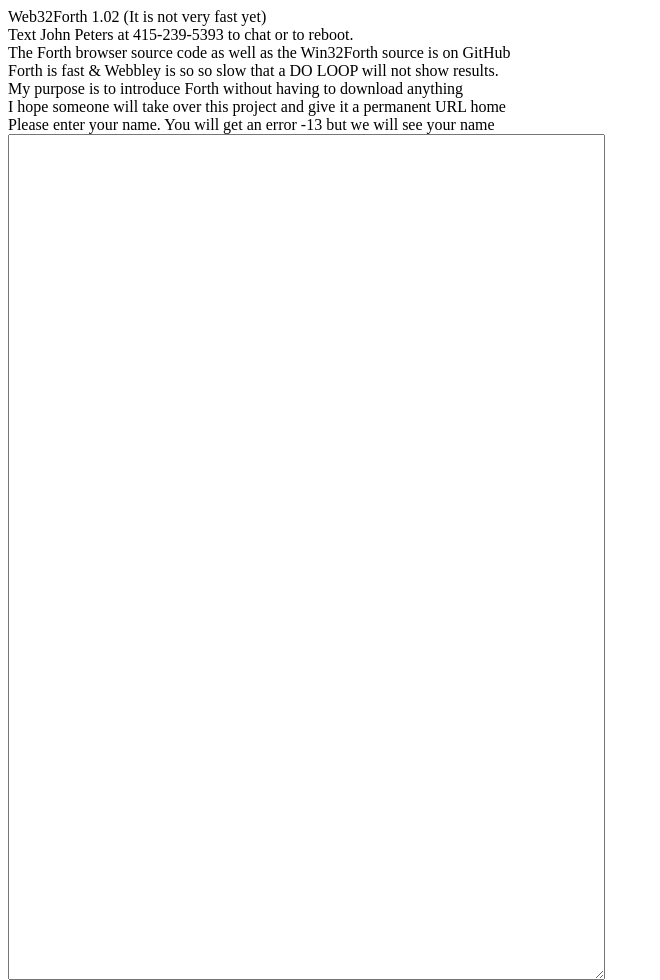
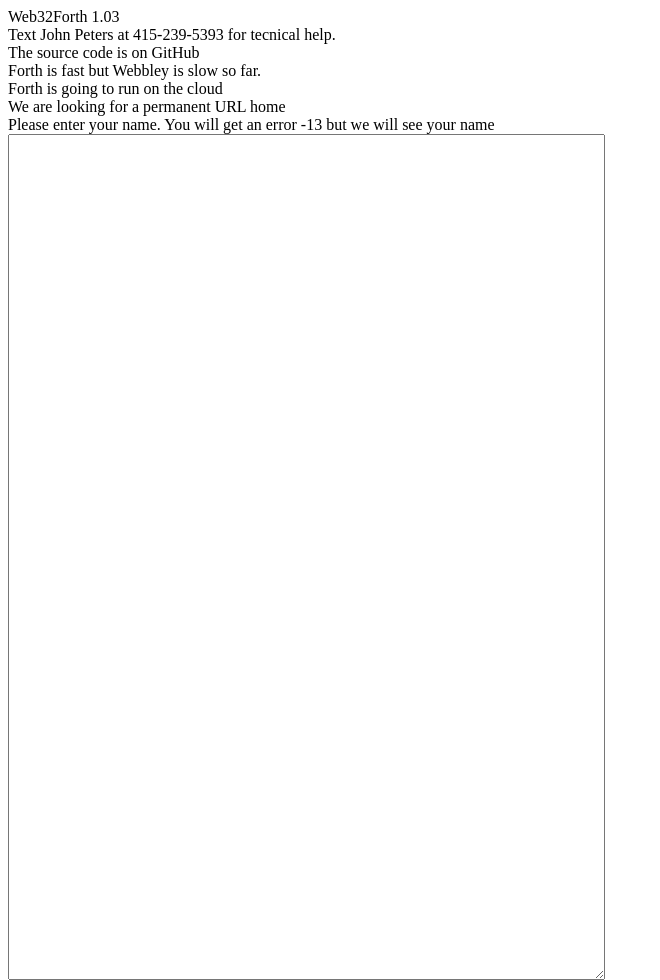
Before and after one commit to JohnAlanPeters/cg, a plain HTML site: page src/webinterpret/webinterpret-f.html in a window 1280 px wide. Shown: the whole page, without its empty margins (0-660 px from the left). Drawn offline with Linux system fonts and the light colour scheme.

```diff
--- a/src/webinterpret/webinterpret-f.html
+++ b/src/webinterpret/webinterpret-f.html
@@ -11,6 +11,7 @@ function doit()
     var dsp=document.getElementById('dsp');
     var xhr = new XMLHttpRequest();
     xhr.open("POST", "webinterpreter.html");
+    xhr.setRequestHeader('Connection', 'keep-alive')
     xhr.onload = function(event){
         var txt=event.target.response;
 		txt=txt.replace('\r','');
@@ -29,12 +30,12 @@ function doit()
 }
 </script>
 <body>
-Web32Forth 1.02 (It is not very fast yet)<br>
-Text John Peters at 415-239-5393 to chat or to reboot.<br>
-The Forth browser source code as well as the Win32Forth source is on GitHub<br>
-Forth is fast & Webbley is so so slow that a DO LOOP will not show results.<br>
-My purpose is to introduce Forth without having to download anything<br>
-I hope someone will take over this project and give it a permanent URL home<br>
+Web32Forth 1.03 <br>
+Text John Peters at 415-239-5393 for tecnical help.<br>
+The source code is on GitHub<br>
+Forth is fast but Webbley is slow so far.<br>
+Forth is going to run on the cloud<br>
+We are looking for a permanent URL home<br>
 Please enter your name. You will get an error -13 but we will see your name<br>
 <textarea id='dsp' rows=56 cols=72></textarea>
 </body>
```
Also changed, not shown: 4 other files.
